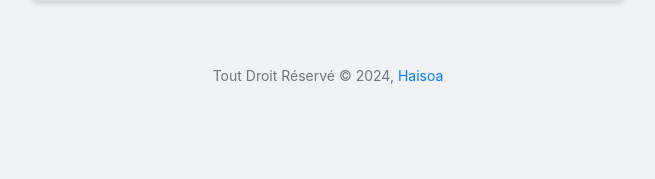
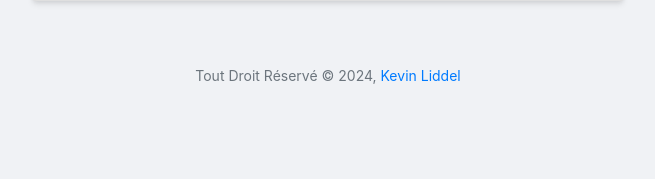
Before and after one commit to kevinliddel/flm_test, a Django app: page /users/custom-user/1/edit/ in a window 1280 px wide. Shown: the part 621-800 px from the top of the page, without its empty margins (312-967 px from the left). Run offline with Django 4.2, Linux system fonts and the light colour scheme; a user stored in the database is signed in; tables that the repository leaves empty hold one stand-in row (values such as "Sample post"); grey boxes marked "Sample" are stand-in pictures; some libraries are stand-ins or nearby versions.

Commit message:
Change the copyright

```diff
--- a/templates/footer.html
+++ b/templates/footer.html
@@ -7,7 +7,7 @@
           <div class="copyright text-center text-sm text-muted text-lg-start">
             Tout Droit Réservé © <script>
               document.write(new Date().getFullYear())
-            </script>, <a href="https://haisoa.com" target="_blank"> Haisoa </a>
+            </script>, <a href="https://www.linkedin.com/in/kevin-liddel-2b228a20a" target="_blank"> Kevin Liddel </a>
           </div>
       </div>
     </div>
```
